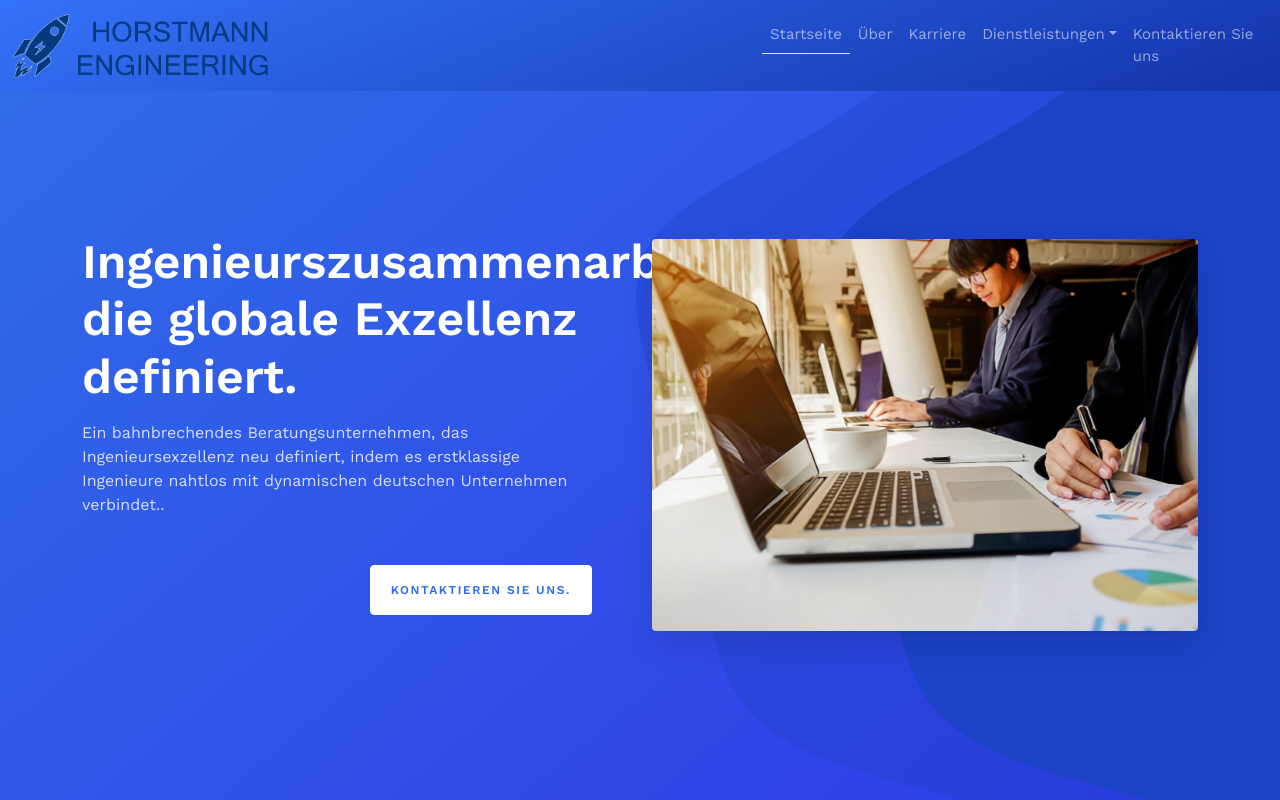
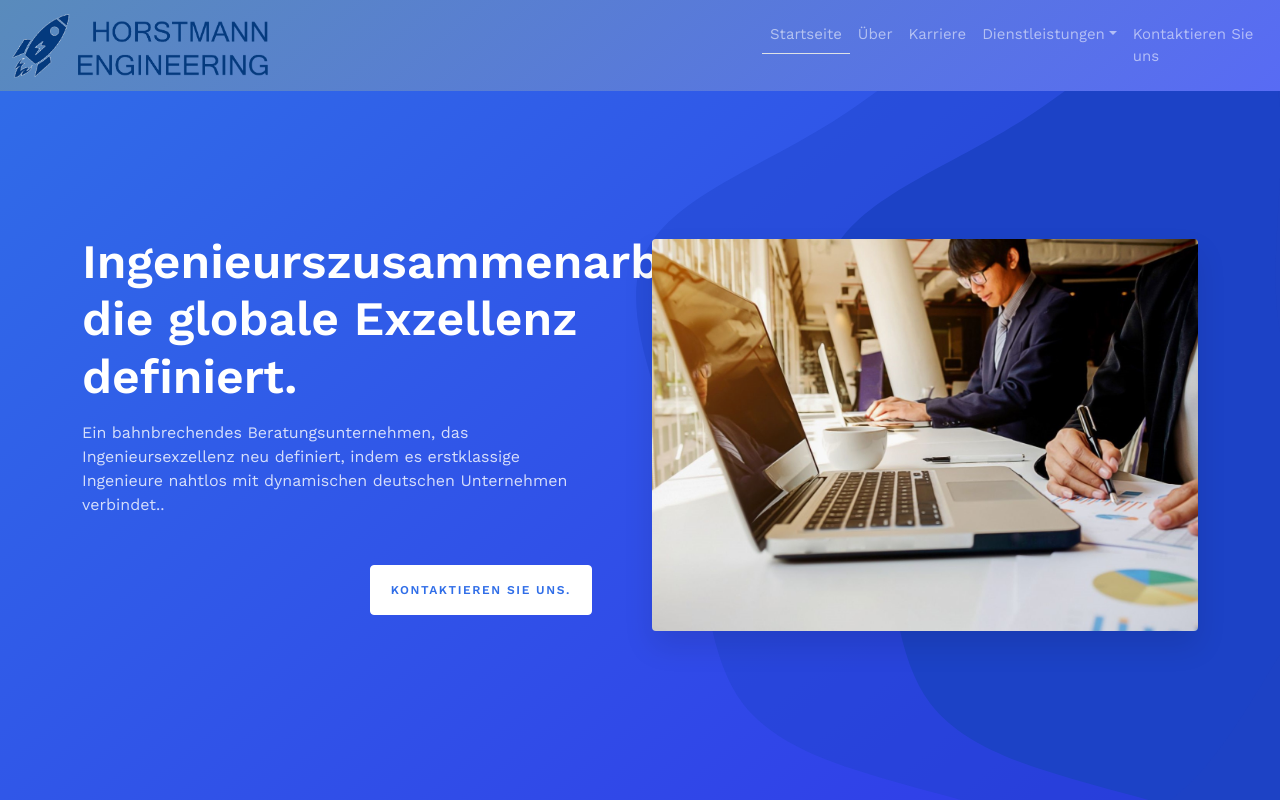
Before and after one commit to chethanb8055/german_project, a plain HTML site: page index.html in a window 1280 px wide. Shown: the top 800 px of the page. Drawn offline with nearby package versions, Linux system fonts and the light colour scheme; files whose address does not match are found by name.

Commit message:
Update index.html

```diff
--- a/index.html
+++ b/index.html
@@ -38,9 +38,9 @@
 
 
 	<style>
-		.bg-blue{
-			background :linear-gradient(158deg, #3472f9 0%, #1334aa 100%)
-		}
+.bg-blue {
+    background: linear-gradient(140deg, #598bbc 0%, #586bf4 100%);
+}
 	</style>
 </head>
 <body >
```
